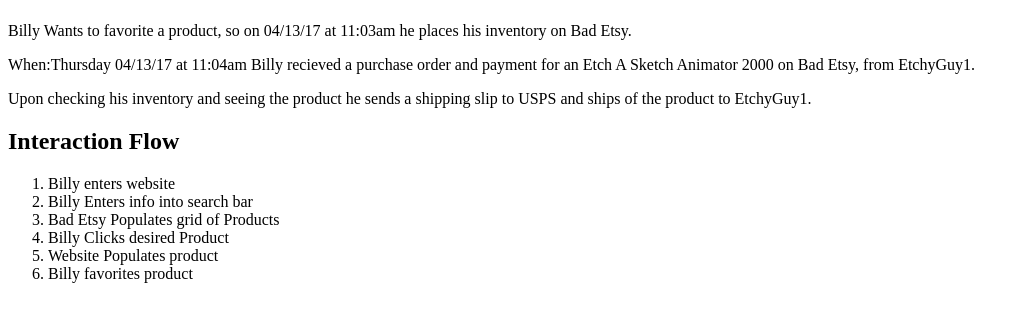
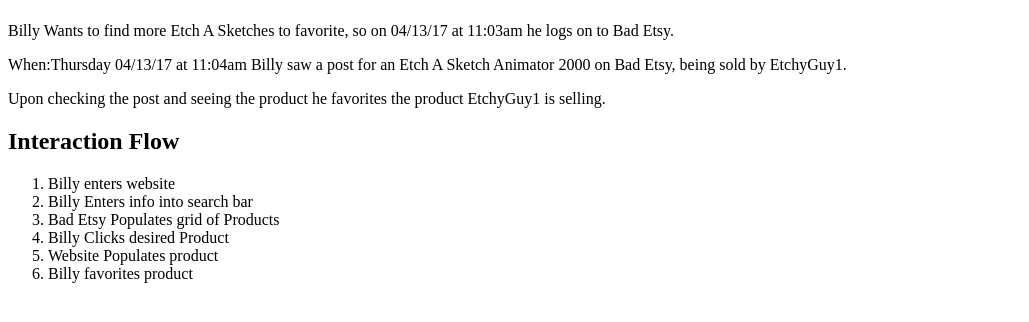
Before and after one commit to Marcoder451/data-design, a PHP site: page /use-case.php in a window 1280 px wide. Shown: the part 58-380 px from the top of the page, without its empty margins (0-1029 px from the left). Run offline with PHP 8.4, Linux system fonts and the light colour scheme.

Commit message:
Added content to use case file

```diff
--- a/epic/use-case.php
+++ b/epic/use-case.php
@@ -10,9 +10,9 @@
 		</header>
 		<main>
 			<article>
-				<p>Billy Wants to favorite a product, so on 04/13/17 at 11:03am he places his inventory on Bad Etsy.</p>
-				<p>When:Thursday 04/13/17 at 11:04am Billy recieved a purchase order and payment for an Etch A Sketch Animator 2000 on Bad Etsy, from EtchyGuy1.</p>
-				<p>Upon checking his inventory and seeing the product he sends a shipping slip to USPS and ships of the product to EtchyGuy1.</p>
+				<p>Billy Wants to find more Etch A Sketches to favorite, so on 04/13/17 at 11:03am he logs on to Bad Etsy.</p>
+				<p>When:Thursday 04/13/17 at 11:04am Billy saw a post for an Etch A Sketch Animator 2000 on Bad Etsy, being sold by EtchyGuy1.</p>
+				<p>Upon checking the post and seeing the product he favorites the product EtchyGuy1 is selling.</p>
 			</article>
 			<article>
 				<h2>Interaction Flow</h2>
```
